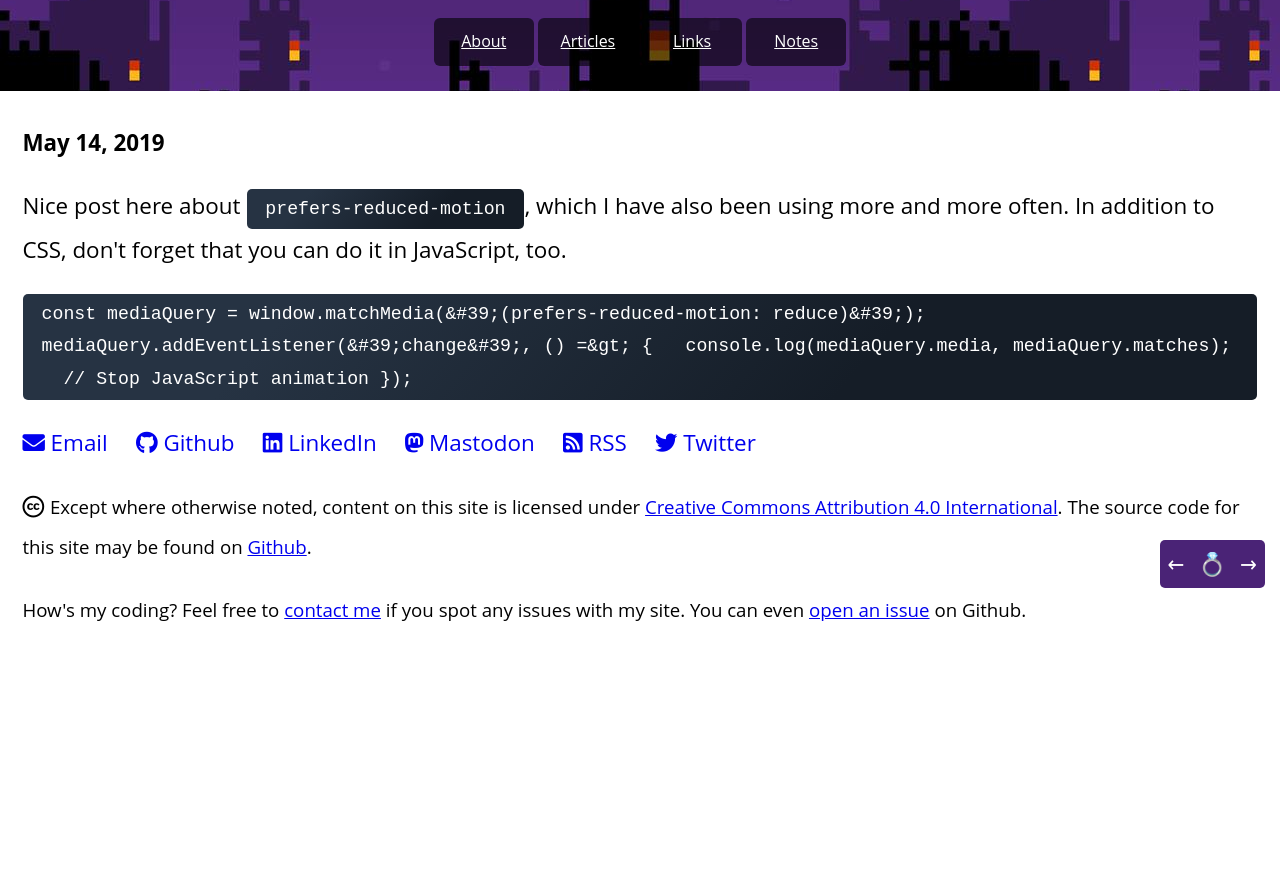
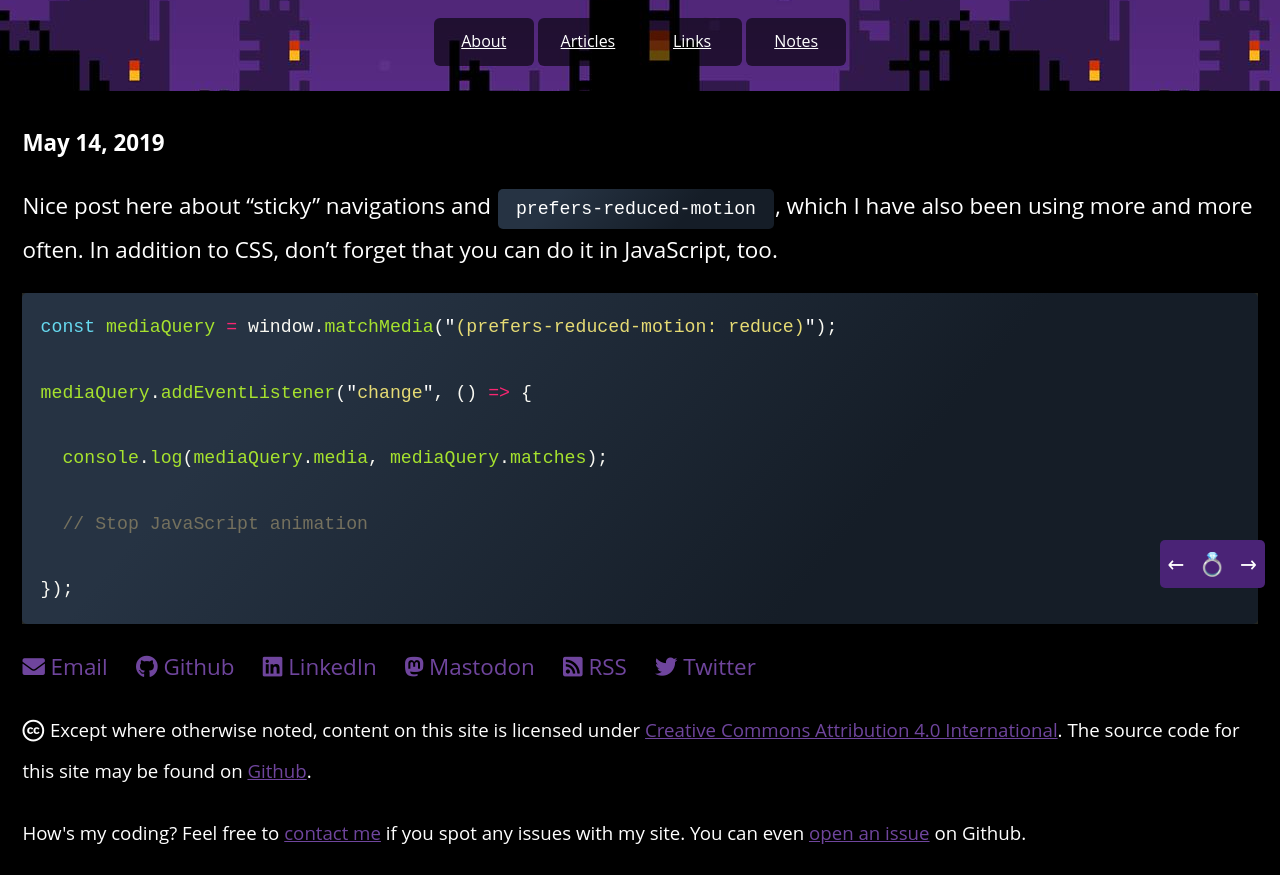
Before and after one commit to michaelspellacy/michaelspellacy.github.io, a Jekyll site: the page built from _posts/2019-05-15-4800.md, in a window 1280 px wide, cut to the strip 297-1172 px from the top of the page. Built offline with Jekyll 4.4.1, drawn with Linux system fonts in a browser that asks for light colours; nearby versions of some CDN libraries; before the commit the page ends 948 px from its top, so only the background shows below that.

Commit message:
Some dark mode love

````diff
--- a/_posts/2019-05-15-4800.md
+++ b/_posts/2019-05-15-4800.md
@@ -9,10 +9,16 @@ mf-post-status:
 slug: '4800'
 category: links
 ---
-Nice post here about `prefers-reduced-motion`, which I have also been using more and more often. In addition to CSS, don&#39;t forget that you can do it in JavaScript, too.
+Nice post here about "sticky" navigations and `prefers-reduced-motion`, which I have also been using more and more often. In addition to CSS, don't forget that you can do it in JavaScript, too.
 
-``const mediaQuery = window.matchMedia(&#39;(prefers-reduced-motion: reduce)&#39;);
-mediaQuery.addEventListener(&#39;change&#39;, () =&gt; {
-  console.log(mediaQuery.media, mediaQuery.matches);
-  // Stop JavaScript animation
-});``
+```javascript
+const mediaQuery = window.matchMedia("(prefers-reduced-motion: reduce)");
+
+mediaQuery.addEventListener("change", () => {
+
+  console.log(mediaQuery.media, mediaQuery.matches);
+
+  // Stop JavaScript animation
+
+});
+```
--- a/css/global.scss
+++ b/css/global.scss
@@ -13,6 +13,13 @@ box-sizing: inherit;
 }
 
 a {
+color: #4a2376;
+
+	//@media (prefers-color-scheme: dark) {
+
+		color: #6f459d;
+
+	// }
 
 	&[target="_blank"] {
 
@@ -147,12 +154,12 @@ text-rendering: auto;
 -moz-osx-font-smoothing: auto;
 -webkit-font-smoothing: antialiased;
 
-	@media (prefers-color-scheme: dark) {
+	//@media (prefers-color-scheme: dark) {
 
 		background-color: black;
 		color: white;
 
-	}
+//	}
 
 	&:before {
 
--- a/links.html
+++ b/links.html
@@ -18,7 +18,7 @@ title: Links
 
 		<article class="h-entry">
 
-			<h3><a href="{{ post.url }}">{{ post.mf-repost-of }}</a></h3>
+			<h3><a href="{{ post.mf-repost-of }}">{{ post.mf-repost-of }}</a></h3>
 
 			{% if post.mf-photo %}
 
````
Also changed, not shown: _posts/2019-06-28-13680.md (+1 -0 lines), notes.html (+0 -14 lines).
